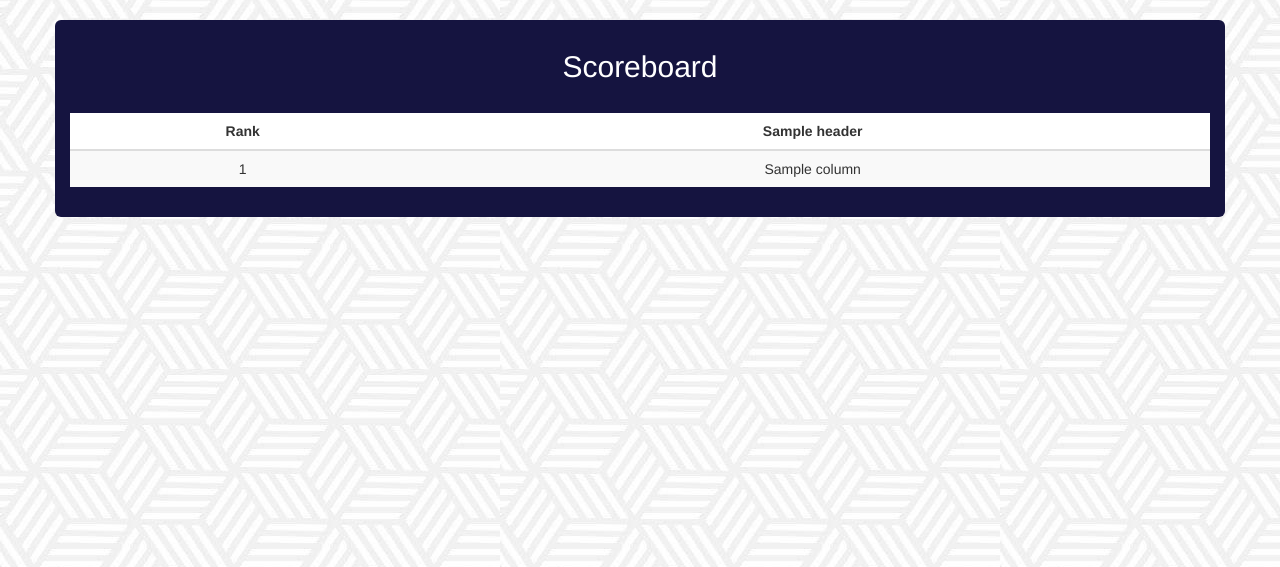
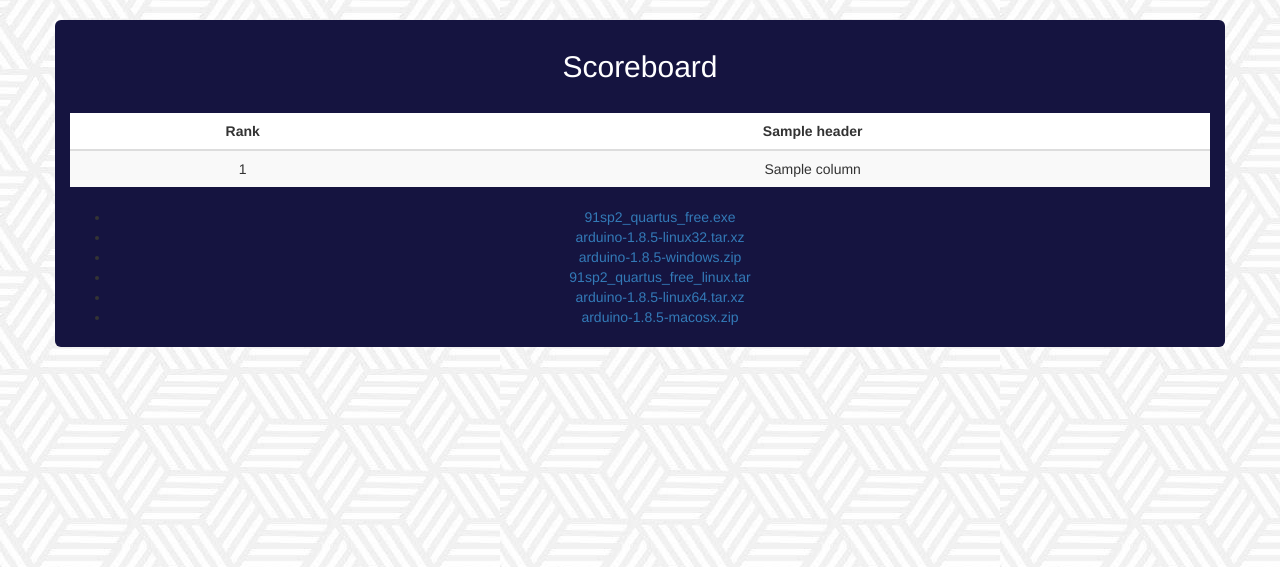
Before and after one commit to altostratous/gatuino-scoreboard, a Django app: template features/templates/scoreboard.html in a window 1280 px wide. Shown: the part 52-619 px from the top of the page. Run offline with Django 3.2, Linux system fonts and the light colour scheme; the template is opened without the code that fills it: most values are stand-ins (such as "Sample title", 1, 10 or a date in 2020); parts of the project's set-up code (start-up, migrations or seed data) failed here and were passed over; some libraries are stand-ins or nearby versions.

Commit message:
Add download links

```diff
--- a/features/templates/scoreboard.html
+++ b/features/templates/scoreboard.html
@@ -24,5 +24,13 @@
         {% endfor %}
     </tbody>
 </table>
+<ul>
+    <li><a href="/static/91sp2_quartus_free.exe">91sp2_quartus_free.exe</a></li>
+    <li><a href="/static/arduino-1.8.5-linux32.tar.xz">arduino-1.8.5-linux32.tar.xz</a></li>
+    <li><a href="/static/arduino-1.8.5-windows.zip">arduino-1.8.5-windows.zip</a></li>
+    <li><a href="/static/91sp2_quartus_free_linux.tar">91sp2_quartus_free_linux.tar</a></li>
+    <li><a href="/static/arduino-1.8.5-linux64.tar.xz">arduino-1.8.5-linux64.tar.xz</a></li>
+    <li><a href="/static/arduino-1.8.5-macosx.zip">arduino-1.8.5-macosx.zip</a></li>
+</ul>
 </div>
 {% endblock %}
```
